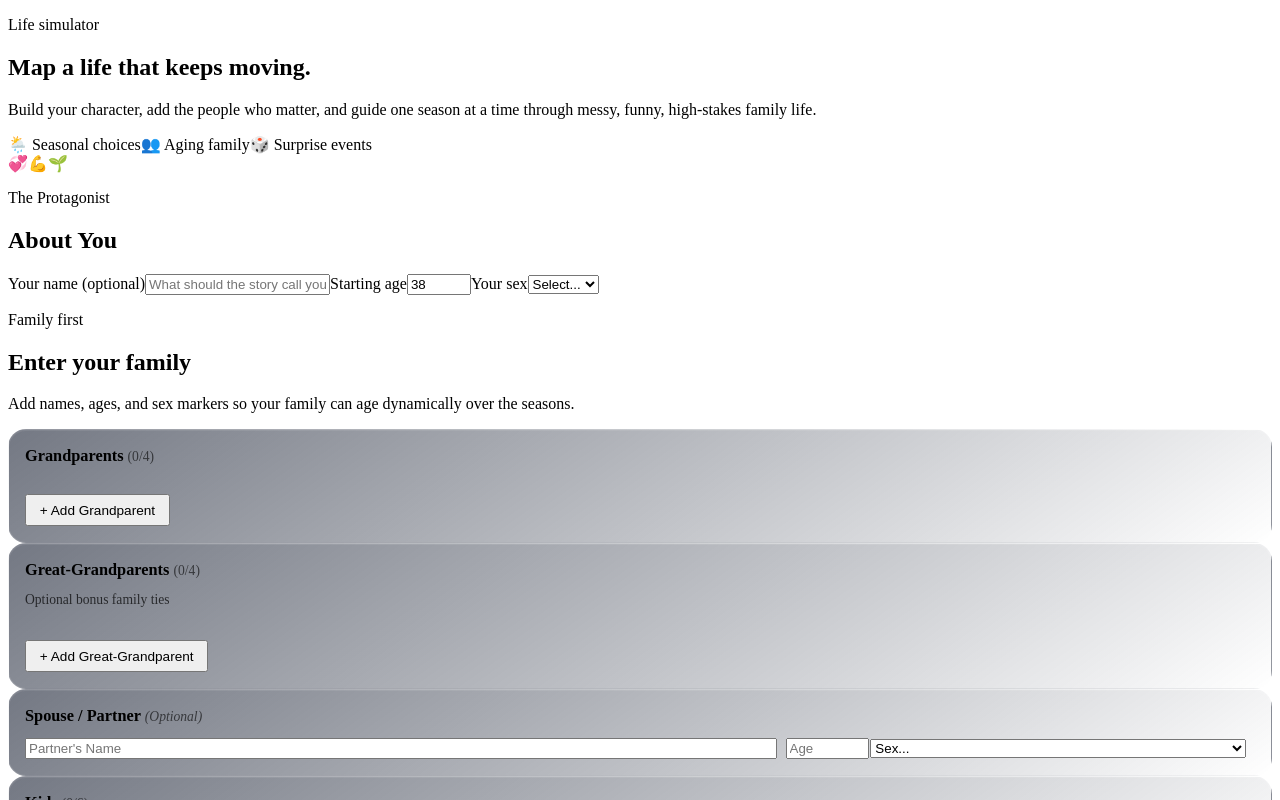
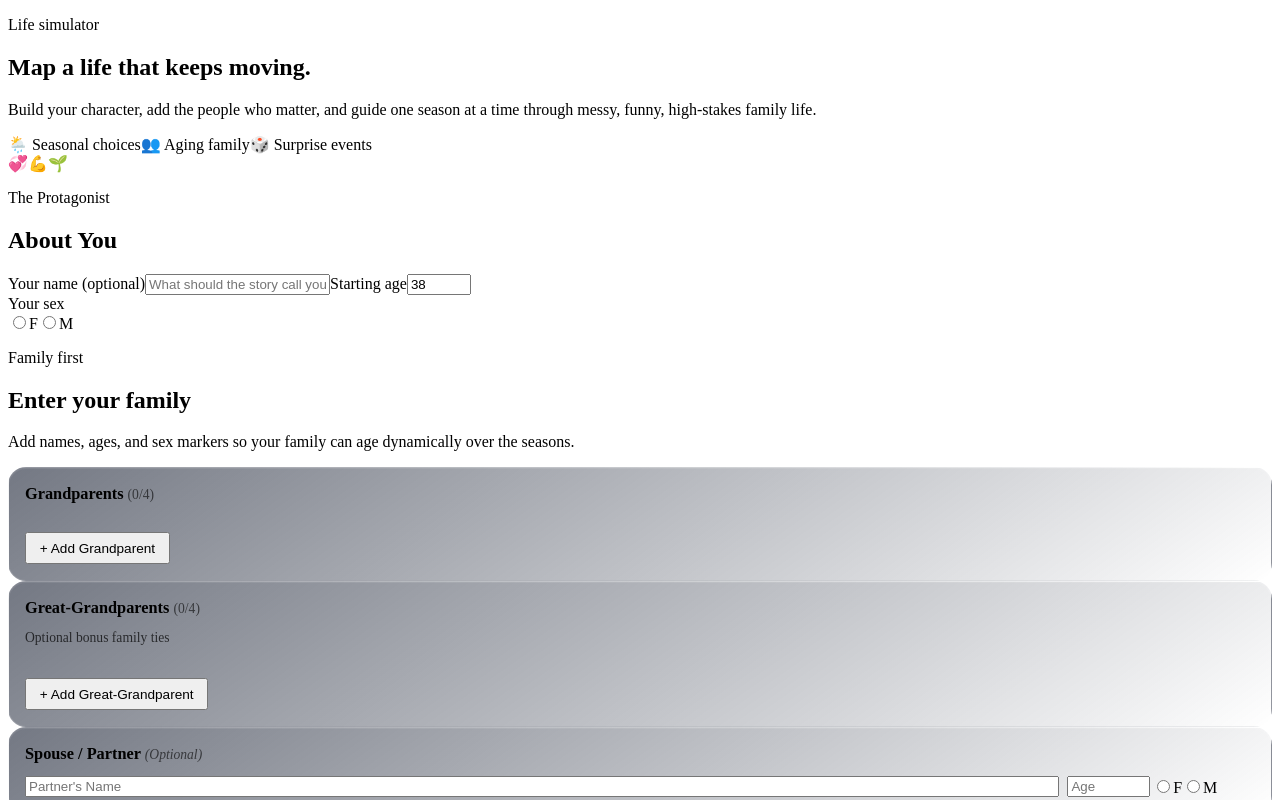
Before and after one commit to windsor519/life-map, a React (Vite) app: page / in a window 1280 px wide. Shown: the top 800 px of the page. Built offline with nearby package versions, Linux system fonts and the light colour scheme; the HTML template or start-up script is replaced by a standard one.

Commit message:
Simplify startup sex inputs

```diff
--- a/src/components/StartScreen.jsx
+++ b/src/components/StartScreen.jsx
@@ -55,6 +55,28 @@ const getSpouseField = (familyInput, field) => {
   return "";
 };
 
+const sexOptions = [
+  { value: "female", label: "F" },
+  { value: "male", label: "M" }
+];
+
+const SexRadioGroup = ({ value, onChange, name, ariaLabel, style }) => (
+  <div className="sex-radio-group" role="radiogroup" aria-label={ariaLabel} style={style}>
+    {sexOptions.map((option) => (
+      <label key={option.value} className="sex-radio-option">
+        <input
+          type="radio"
+          name={name}
+          value={option.value}
+          checked={value === option.value}
+          onChange={(event) => onChange(event.target.value)}
+        />
+        <span>{option.label}</span>
+      </label>
+    ))}
+  </div>
+);
+
 const styles = {
   sectionGroup: {
     background: "linear-gradient(145deg, rgba(15, 23, 42, 0.58), rgba(255, 255, 255, 0.075))",
@@ -88,7 +110,7 @@ const styles = {
   },
   inlineRow: {
     display: "grid",
-    gridTemplateColumns: "minmax(130px, 2fr) 76px minmax(94px, 1fr) auto",
+    gridTemplateColumns: "minmax(130px, 2fr) 76px minmax(94px, max-content) auto",
     alignItems: "center",
     gap: "0.55rem",
     width: "100%"
@@ -100,9 +122,8 @@ const styles = {
     width: "75px",
     flexShrink: 0
   },
-  selectInput: {
-    flex: "1 1 0%",
-    minWidth: "90px"
+  sexRadioInput: {
+    minWidth: "94px"
   },
   removeBtn: {
     background: "rgba(248, 113, 113, 0.12)",
@@ -150,15 +171,13 @@ const DynamicFamilySection = ({ label, groupKey, maxCount, description, members
               value={member.age || ""}
               onChange={(e) => onUpdate(groupKey, index, "age", e.target.value)}
             />
-            <select
-              style={styles.selectInput}
+            <SexRadioGroup
+              name={`${groupKey}-${index}-sex`}
+              ariaLabel={`${label} member ${index + 1} sex`}
+              style={styles.sexRadioInput}
               value={member.sex || "female"}
-              onChange={(e) => onUpdate(groupKey, index, "sex", e.target.value)}
-            >
-              <option value="female">Female</option>
-              <option value="male">Male</option>
-              <option value="other">Other</option>
-            </select>
+              onChange={(value) => onUpdate(groupKey, index, "sex", value)}
+            />
             <button
               type="button"
               style={styles.removeBtn}
@@ -281,15 +300,15 @@ export default function StartScreen({
               <span>Starting age</span>
               <input type="number" value={startAge} onChange={(event) => setStartAge(event.target.value)} min={12} max={100} />
             </label>
-            <label>
+            <div className="setup-question">
               <span>Your sex</span>
-              <select value={startSex} onChange={(event) => setStartSex(event.target.value)}>
-                <option value="">Select...</option>
-                <option value="female">Female</option>
-                <option value="male">Male</option>
-                <option value="other">Other</option>
-              </select>
-            </label>
+              <SexRadioGroup
+                name="start-sex"
+                ariaLabel="Your sex"
+                value={startSex}
+                onChange={setStartSex}
+              />
+            </div>
           </div>
         </section>
 
@@ -348,16 +367,13 @@ export default function StartScreen({
                   value={getSpouseField(familyInput, "age")}
                   onChange={(e) => updateSpouse("age", e.target.value)}
                 />
-                <select
-                  style={styles.selectInput}
+                <SexRadioGroup
+                  name="spouse-sex"
+                  ariaLabel="Spouse or partner sex"
+                  style={styles.sexRadioInput}
                   value={getSpouseField(familyInput, "sex")}
-                  onChange={(e) => updateSpouse("sex", e.target.value)}
-                >
-                  <option value="">Sex...</option>
-                  <option value="female">Female</option>
-                  <option value="male">Male</option>
-                  <option value="other">Other</option>
-                </select>
+                  onChange={(value) => updateSpouse("sex", value)}
+                />
               </div>
             </div>
 
--- a/src/styles.css
+++ b/src/styles.css
@@ -3165,6 +3165,69 @@ textarea:focus {
   letter-spacing: -0.045em;
 }
 
+.startup-form .form-grid {
+  grid-template-columns: minmax(190px, 2fr) minmax(110px, 1fr) minmax(130px, max-content);
+  align-items: end;
+}
+
+.setup-question {
+  display: flex;
+  min-width: 0;
+  flex-direction: column;
+}
+
+.setup-form label > span,
+.setup-question > span {
+  display: inline-block;
+  white-space: nowrap;
+}
+
+.sex-radio-group {
+  display: inline-flex;
+  width: fit-content;
+  gap: 0.35rem;
+  border: 1px solid rgba(255, 255, 255, 0.16);
+  border-radius: 999px;
+  margin-top: 0.5rem;
+  background: rgba(255, 255, 255, 0.08);
+  padding: 0.25rem;
+}
+
+.sex-radio-option {
+  position: relative;
+  display: inline-flex;
+  align-items: center;
+  justify-content: center;
+}
+
+.sex-radio-option input {
+  position: absolute;
+  opacity: 0;
+  pointer-events: none;
+}
+
+.sex-radio-option span {
+  display: inline-grid;
+  min-width: 2.4rem;
+  min-height: 2.05rem;
+  place-items: center;
+  border-radius: 999px;
+  color: rgba(248, 251, 255, 0.74);
+  font-weight: 950;
+  line-height: 1;
+  transition: background 160ms ease, color 160ms ease, box-shadow 160ms ease;
+}
+
+.sex-radio-option input:checked + span {
+  background: linear-gradient(135deg, #ff7a59, #7c3aed);
+  box-shadow: 0 8px 18px rgba(124, 58, 237, 0.28);
+  color: #fff;
+}
+
+.sex-radio-option input:focus-visible + span {
+  box-shadow: 0 0 0 4px rgba(14, 165, 233, 0.2);
+}
+
 .startup-family-stack {
   display: grid;
   gap: 0.85rem;
@@ -3218,6 +3281,10 @@ textarea:focus {
 }
 
 @media (max-width: 720px) {
+  .startup-form .form-grid {
+    grid-template-columns: 1fr;
+  }
+
   .startup-form .actions {
     margin: 0 -1.25rem -1.25rem;
     padding: 0.85rem 1.25rem 1.25rem;
```
